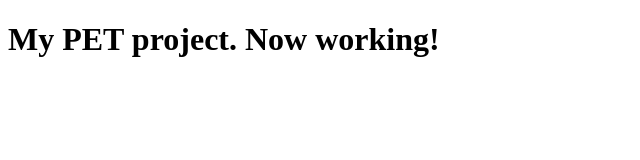
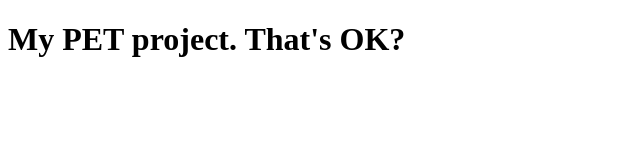
Before and after one commit to LowPassenger/pet-project, a plain HTML site: page index.html in a window 1280 px wide. Shown: the whole page, without its empty margins (0-640 px from the left). Drawn offline with Linux system fonts and the light colour scheme.

Commit message:
Some changes

```diff
--- a/index.html
+++ b/index.html
@@ -7,6 +7,6 @@
     <title>PET Project</title>
 </head>
 <body>
-    <h1>My PET project. Now working!</h1>
+    <h1>My PET project. That's OK?</h1>
 </body>
 </html>
```
